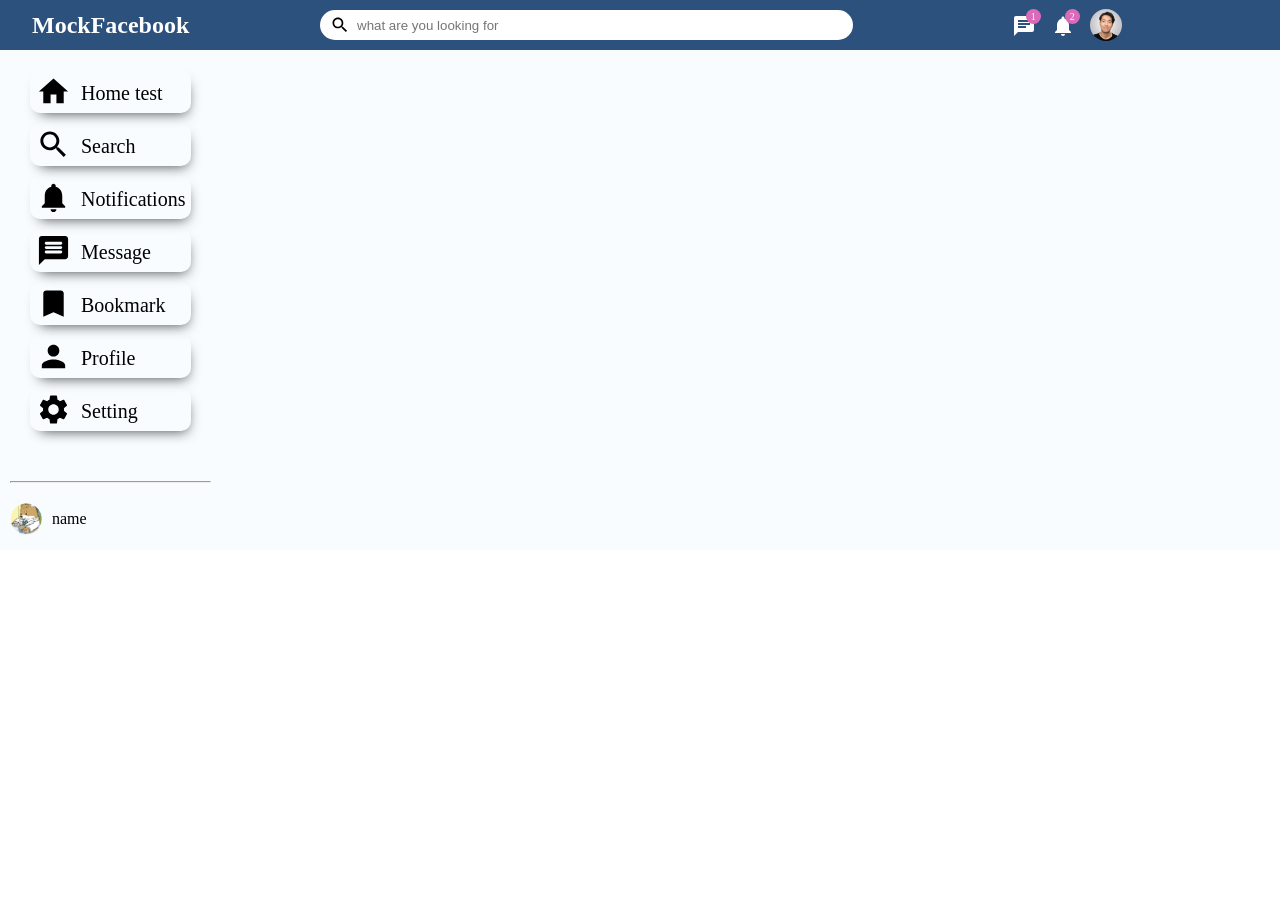
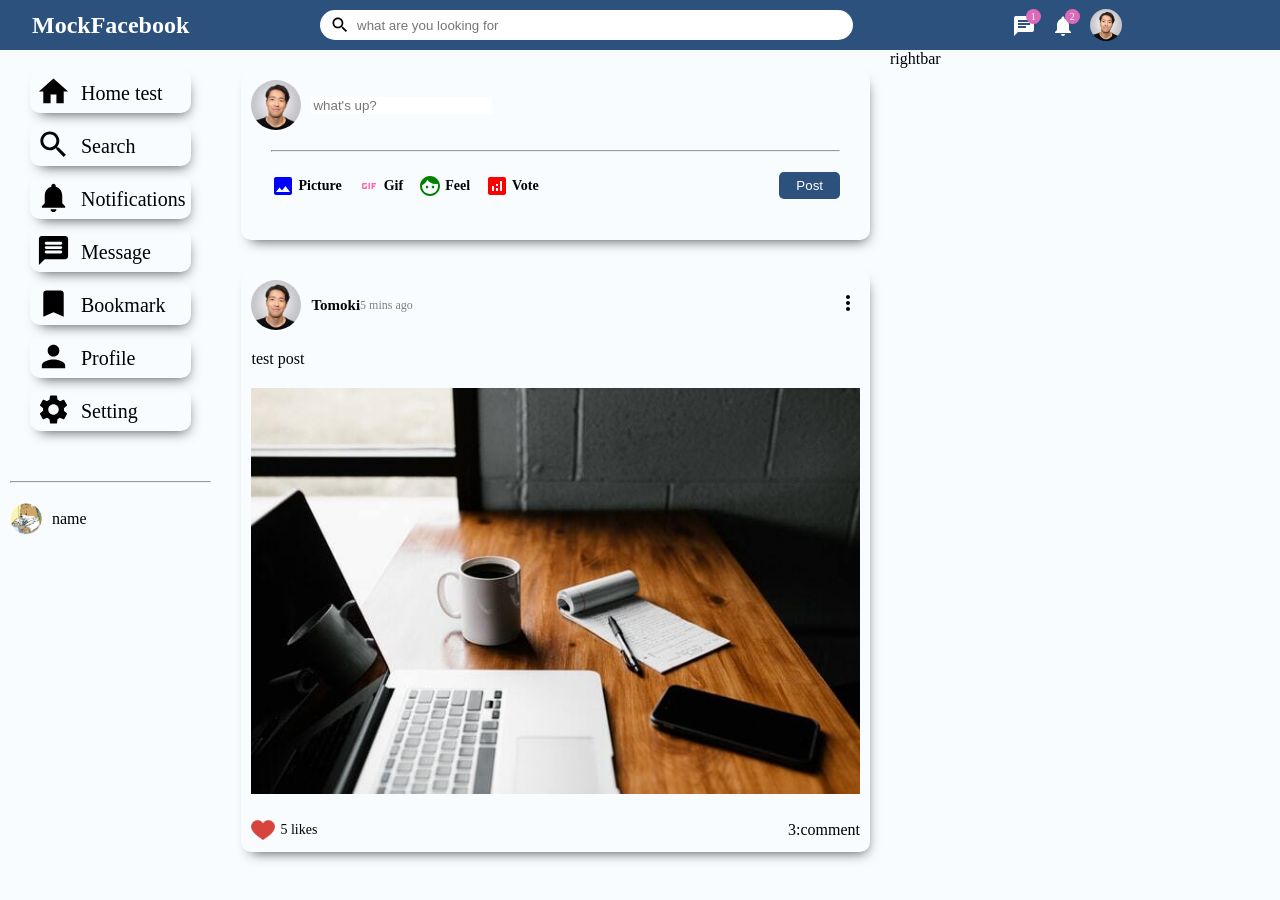
Before and after one commit to TomokiYoshizawa/MockFacebook-client, a React (Vite) app: page / in a window 1280 px wide. Before the commit the page ends 800 px from the top, so only its background shows below. Built offline with nearby package versions, Linux system fonts and the light colour scheme.

Commit message:
add stylings on timeline component

```diff
--- /dev/null
+++ b/src/components/Post/Post.jsx
@@ -0,0 +1,52 @@
+import React from "react";
+
+import MoreVert from "@mui/icons-material/MoreVert";
+
+import "./Post.scss";
+
+function Post() {
+  return (
+    <div className="post">
+      <div className="post__wrapper">
+        <div className="post__top">
+          <div className="post__top-left">
+            <img
+              src="../../../public/assets/person/Tomoki's-profile.jpg"
+              alt="profile"
+              className="post__profile-img"
+            />
+            <span className="post__username">Tomoki</span>
+            <span className="post__date">5 mins ago</span>
+          </div>
+          <div className="post__top-right">
+            <MoreVert />
+          </div>
+        </div>
+        <div className="post__center">
+          <span className="post__text">test post</span>
+          <img
+            src="../../../public/assets/post/1.jpeg"
+            alt="post"
+            className="post__img"
+          />
+        </div>
+        <div className="post__bottom">
+          <div className="post__bottom-left">
+            <img
+              src="../../../public/assets/logos/heart.png"
+              alt="like"
+              className="post__icon"
+            />
+            <span className="post__like-counter">5 likes</span>
+          </div>
+
+          <div className="post__bottom-right">
+            <span className="post__like-text">3:comment</span>
+          </div>
+        </div>
+      </div>
+    </div>
+  );
+}
+
+export default Post;
--- /dev/null
+++ b/src/components/Post/Post.scss
@@ -0,0 +1,66 @@
+.post {
+  width: 100%;
+  margin: 30px 0;
+  box-shadow: 3px 7px 13px -7px #3f3f3f;
+  border-radius: 10px;
+  &__wrapper {
+    padding: 10px;
+  }
+  &__top {
+    display: flex;
+    align-items: center;
+    justify-content: space-between;
+  }
+  &__top-left {
+    display: flex;
+    align-items: center;
+  }
+  &__username {
+    font-size: 15px;
+    font-weight: 550;
+  }
+  &__date {
+    font-size: 12px;
+    color: gray;
+  }
+  &__center {
+    margin: 20px 0;
+  }
+  &__profile-img {
+    width: 50px;
+    height: 50px;
+    margin-right: 10px;
+    border-radius: 50%;
+    object-fit: cover;
+  }
+  &__img {
+    margin-top: 20px;
+    width: 100%;
+    max-height: 500px;
+    object-fit: contain;
+  }
+  &__bottom {
+    display: flex;
+    align-items: center;
+    justify-content: space-between;
+  }
+  &__bottom-left,
+  &__bottom-right {
+    display: flex;
+    align-items: center;
+  }
+  &__icon {
+    width: 24px;
+    height: 24px;
+    margin-right: 5px;
+    cursor: pointer;
+  }
+  &__like-counter {
+    display: flex;
+    align-items: center;
+    font-size: 14px;
+  }
+  &__like-text {
+    margin-left: 5px;
+  }
+}
--- a/src/components/RightBar/RightBar.jsx
+++ b/src/components/RightBar/RightBar.jsx
@@ -1,8 +1,9 @@
 import React from "react";
+import "./RightBar.scss";
 
 function RightBar() {
   return (
-    <div>
+    <div className="rightbar">
       <p>rightbar</p>
     </div>
   );
--- /dev/null
+++ b/src/components/RightBar/RightBar.scss
@@ -0,0 +1,3 @@
+.rightbar {
+  flex: 3.5;
+}
--- /dev/null
+++ b/src/components/Share/Share.jsx
@@ -0,0 +1,52 @@
+import React from "react";
+import ImageIcon from "@mui/icons-material/Image";
+import GifIcon from "@mui/icons-material/Gif";
+import FaceIcon from "@mui/icons-material/Face";
+import AnalyticsIcon from "@mui/icons-material/Analytics";
+
+import "./Share.scss";
+
+function Share() {
+  return (
+    <div className="share">
+      <div className="share__wrapper">
+        <div className="share__top">
+          <img
+            src="../../../public/assets/person/Tomoki's-profile.jpg"
+            alt="profile"
+            className="share__profile-img"
+          />
+          <input
+            type="text"
+            className="share__input"
+            placeholder="what's up?"
+          />
+        </div>
+        <hr className="share__hr" />
+        <div className="share__button-container">
+          <div className="share__options">
+            <div className="share__option">
+              <ImageIcon className="share__icon" htmlColor="blue" />
+              <span className="share__text">Picture</span>
+            </div>
+            <div className="share__option">
+              <GifIcon className="share__icon" htmlColor="hotpink" />
+              <span className="share__text">Gif</span>
+            </div>
+            <div className="share__option">
+              <FaceIcon className="share__icon" htmlColor="green" />
+              <span className="share__text">Feel</span>
+            </div>
+            <div className="share__option">
+              <AnalyticsIcon className="share__icon" htmlColor="red" />
+              <span className="share__text">Vote</span>
+            </div>
+          </div>
+          <button className="share__button">Post</button>
+        </div>
+      </div>
+    </div>
+  );
+}
+
+export default Share;
--- /dev/null
+++ b/src/components/Share/Share.scss
@@ -0,0 +1,77 @@
+@use "../../styles/partials/variables" as *;
+@use "../../styles/partials/mixins" as *;
+@use "../../styles/partials/colors" as *;
+
+.share {
+  width: 100%;
+  height: 170px;
+  box-shadow: 3px 7px 13px -7px #3f3f3f;
+  border-radius: 10px;
+
+  &__wrapper {
+    padding: 10px;
+  }
+
+  &__top {
+    display: flex;
+    align-items: center;
+  }
+
+  &__profile-img {
+    width: 50px;
+    height: 50px;
+    margin-right: 10px;
+    border-radius: 50%;
+    object-fit: cover;
+  }
+
+  &__input {
+    height: 100%;
+    border: none;
+  }
+
+  &__input:focus {
+    outline: none;
+  }
+
+  &__hr {
+    margin: 20px;
+  }
+
+  &__button-container {
+    display: flex;
+    align-items: center;
+    justify-content: space-between;
+  }
+
+  &__options {
+    display: flex;
+    margin-left: 20px;
+  }
+
+  &__option {
+    display: flex;
+    align-items: center;
+    margin-right: 15px;
+    cursor: pointer;
+  }
+
+  &__icon {
+    margin-right: 3px;
+  }
+
+  &__text {
+    font-size: 14px;
+    font-weight: 550;
+  }
+
+  &__button {
+    border: none;
+    padding: 6px 17px;
+    margin-right: 20px;
+    border-radius: 5px;
+    background-color: #2c517c;
+    color: white;
+    cursor: pointer;
+  }
+}
--- a/src/components/Timeline/Timeline.jsx
+++ b/src/components/Timeline/Timeline.jsx
@@ -1,9 +1,16 @@
 import React from "react";
+import Share from "../Share/Share";
+import Post from "../Post/Post";
+
+import "./Timeline.scss";
 
 function Timeline() {
   return (
-    <div>
-      <p>timeline</p>
+    <div className="timeline">
+      <div className="timeline__wrapper">
+        <Share />
+        <Post />
+      </div>
     </div>
   );
 }
--- /dev/null
+++ b/src/components/Timeline/Timeline.scss
@@ -0,0 +1,7 @@
+.timeline {
+  flex: 6;
+
+  &__wrapper {
+    padding: 20px;
+  }
+}
--- a/src/pages/HomePage/HomePage.jsx
+++ b/src/pages/HomePage/HomePage.jsx
@@ -9,8 +9,8 @@ function HomePage() {
       <TopBar />
       <div className="home__container">
         <SideBar />
-        {/* <Timeline />
-        <RightBar /> */}
+        <Timeline />
+        <RightBar />
       </div>
     </div>
   );
```
